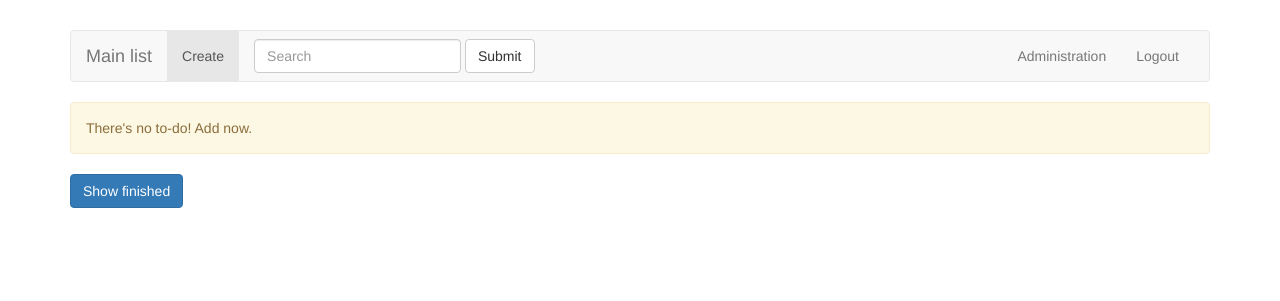
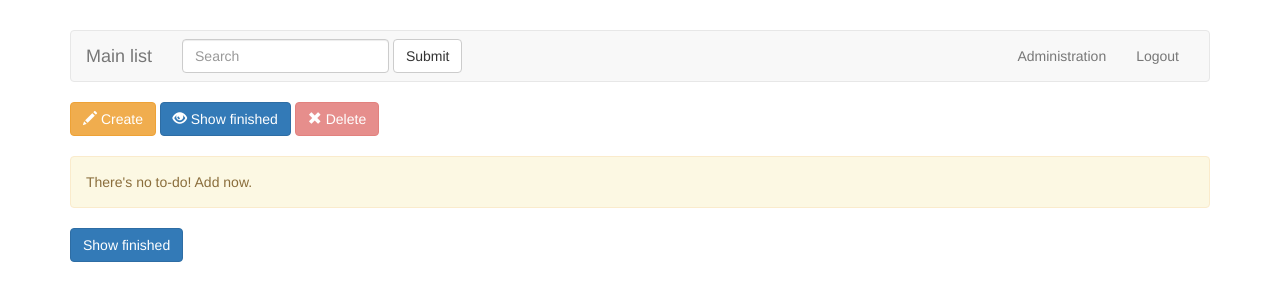
Before and after one commit to john26blue/to-do-django, a Django app: page / in a window 1280 px wide. Shown: the top 301 px of the page. Run offline with Django 3.2, Linux system fonts and the light colour scheme; the visitor is signed in with stand-in values (Sample User, id 1); data that the repository does not hold is empty; some libraries are stand-ins or nearby versions.

Commit message:
Add toolbar with mutiple delete

```diff
--- a/apps/templates/apps/todo_list.html
+++ b/apps/templates/apps/todo_list.html
@@ -1,10 +1,28 @@
 {% extends 'main.html' %}
+
+{% block toolbar %}
+<div class="row">
+	<div class="col-md-12 controlBar">
+		<a href="{% url 'create' %}" class="btn btn-warning">
+            <span class="glyphicon glyphicon-pencil" aria-hidden="true"></span> Create
+        </a>
+		<button type="button" class="btn btn-primary" id="showFinished" data-toggle="button" aria-pressed="false" autocomplete="off">
+			<span class="glyphicon glyphicon-eye-open" aria-hidden="true"></span> Show finished
+		</button>
+        <a href="#" class="btn btn-danger disabled" id="deleteBtn" role="button">
+			<span class="glyphicon glyphicon-remove" aria-hidden="true"></span> Delete
+		</a>
+        <button type="button" class="btn btn-default" id="uncheckBtn">Uncheck all</button>
+	</div>
+</div>
+{% endblock %}
 
 {% block todo %}
     {% if todo_list %}
         <table class="table table-hover">
             <thead>
                 <tr>
+                    <th>#</th>
                     <th>Content</th>
                     <th>Date</th>
                     <th>Status</th>
@@ -14,6 +32,9 @@
             <tbody>
                 {% for item in todo_list %}
 	            <tr class="{% if item.marked %}alert-warning {% endif %}{% if item.status == 'c'%}finished {% endif %}">
+                    <td>
+                        <input type="checkbox" primary-key="{{ item.pk }}"/>
+                    </td>
                     <td>{{ item.content }}</td>
                     <td>{{ item.added_date }}</td>
                     <td>{{ item.get_status_display }}</td>
--- a/apps/templates/base.html
+++ b/apps/templates/base.html
@@ -29,11 +29,7 @@
 	<script src="https://ajax.googleapis.com/ajax/libs/jquery/3.0.0/jquery.min.js"></script>
 	<!-- Include all compiled plugins (below), or include individual files as needed -->
 	<script src="//maxcdn.bootstrapcdn.com/bootstrap/3.3.5/js/bootstrap.min.js"></script>
-	<script>
-		$('#showFinished').on('click', function() {
-			$(".finished").toggle();
-			$(this).button('Hide finished');
-		})
-	</script>
+
+	<script src="{% static 'javascript.js' %}"></script>
 </body>
 </html>
--- a/apps/templates/main.html
+++ b/apps/templates/main.html
@@ -11,9 +11,6 @@
 		        </div>
 		        <!-- Collect the nav links, forms, and other content for toggling -->
 		        <div class="collapse navbar-collapse" id="bs-example-navbar-collapse-1">
-			        <ul class="nav navbar-nav">
-                        <li class="active"><a href="{% url 'create' %}">Create</a></liclass="active">
-			        </ul>
 			        <form class="navbar-form navbar-left" role="search" method="get" action="/">
 				        <div class="form-group">
 					        <input type="text" class="form-control" placeholder="Search" name="q">
@@ -32,6 +29,9 @@
     </div>
 </div>
 
+{% block toolbar %}
+{% endblock %}
+
 <div class="row">
     <div class="col-md-12">
         {% block todo %}
--- a/apps/views.py
+++ b/apps/views.py
@@ -5,7 +5,7 @@ from django.contrib.auth.mixins import LoginRequiredMixin
 from apps.models import *
 from apps.forms import *
 
-# Create your views here.
+# To-do list, included query search
 class MainPage(LoginRequiredMixin, ListView):
     model = Todo
     def get_queryset(self):
@@ -14,6 +14,7 @@ class MainPage(LoginRequiredMixin, ListView):
             if string is not None:
                 return Todo.objects.filter(user__pk=self.request.user.pk, content__icontains=string).order_by('status')
 
+# Create to-do view
 class Create(LoginRequiredMixin, CreateView):
     model = Todo
     success_url = '/'
@@ -23,15 +24,32 @@ class Create(LoginRequiredMixin, CreateView):
         form.instance.user = self.request.user
         return super().form_valid(form)
 
+# Edit to-do view
 class Change(LoginRequiredMixin, UpdateView):
     model = Todo
     success_url = '/'
     form_class = CreateForm
 
+# Delete view for single to-do
 class Delete(LoginRequiredMixin, DeleteView):
     model = Todo
     success_url = '/'
 
+# Delete view for multiple to-dos
+def MDelete(request):
+    if request.method == 'GET' or request.method == 'POST':
+        item_list = request.GET.getlist('item')
+        object_list = []
+        for item in item_list:
+            object = Todo.objects.get(pk=item)
+            object_list.append(object)
+        if request.method == 'POST':
+            for object in object_list:
+                object.delete()
+            return redirect('/')
+    return render(request, 'apps/todo_confirm_delete_m.html', context={'object_list': object_list})
+
+# Finish to-do
 def Finish(request, pk):
     try:
         todo = get_object_or_404(Todo, pk=pk)
--- /dev/null
+++ b/static/javascript.js
@@ -0,0 +1,65 @@
+// Show finished to-do toggle button
+$('#showFinished').on('click', function() {
+    $(".finished").toggle();
+    $(this).button('Hide finished');
+})
+
+// Multiple to-dos delete button
+var itemCount = 0,
+    itemList = new Array();
+
+// GET link for delete view
+function getDeleteLink(list) {
+    var deleteLink = '?';
+    for (i = 0; i < list.length; i++) {
+        if (i != 0) deleteLink += '&';
+        deleteLink += 'item=' + list[i];
+    }
+    return deleteLink;
+}
+
+$('input[type="checkbox"]').on('click', function() {
+    var checked = $(this).prop('checked'),
+        button = $("#deleteBtn"),
+        pk = $(this).attr('primary-key');
+
+    if (checked === true) { // Select an item
+        itemCount++;
+        itemList.push(pk);
+        $('#uncheckBtn').show();
+        if (itemCount === 1) { // Button is currently disabled. Activate single delete button
+            button.removeClass('disabled');
+            button.attr('href', '/delete/' + pk);
+        } else { // Button is currently activated. Add more item for deleting
+            button.addClass('multipleBtn');
+            button.attr('href', '/mdelete/' + getDeleteLink(itemList));
+        }
+    } else { // Uncheck an item
+        itemCount--;
+        itemList = $.grep(itemList, function(n, i) {
+            return n !== pk;
+        })
+        if (button.hasClass('multipleBtn') === true) { // If currently checking multiple items
+            // Back to single delete button if there's only one checked left
+            if (itemCount === 1) {
+                button.removeClass('multipleBtn');
+                button.attr('href', '/delete/' + itemList[0]);
+            } else
+                button.attr('href', '/mdelete/' + getDeleteLink(itemList));
+        } else {
+
+            // No checked item left
+            button.addClass('disabled');
+            $('#uncheckBtn').hide();
+        }
+    }
+    console.log(itemList + getDeleteLink(itemList))
+})
+
+// Uncheck all button
+$('#uncheckBtn').on('click', function() {
+    $('input[type="checkbox"]').prop('checked', false);
+    $('#deleteBtn').addClass('disabled').attr('href', '#');
+    $(this).hide();
+    itemCount = 0;
+})
--- a/static/style.css
+++ b/static/style.css
@@ -1,2 +1,6 @@
+/* toolbar */
+.controlBar {margin: 0 0 20px}
+#uncheckBtn {display: none}
+
 /* todo items */
 .finished {display: none}
--- a/tododjango/urls.py
+++ b/tododjango/urls.py
@@ -27,6 +27,7 @@ urlpatterns = [
 
     url(r'^create/', Create.as_view(), name='create'),
     url(r'^delete/(?P<pk>[0-9]+)', Delete.as_view(), name='delete'),
+    url(r'^mdelete/', MDelete, name='mutiple delete'),
     url(r'^change/(?P<pk>[0-9]+)', Change.as_view(), name='change'),
     url(r'finish/(?P<pk>[0-9]+)', Finish, name='finish'),
 
```
Also changed, not shown: apps/templates/apps/todo_confirm_delete_m.html (added, +16 -0 lines).
